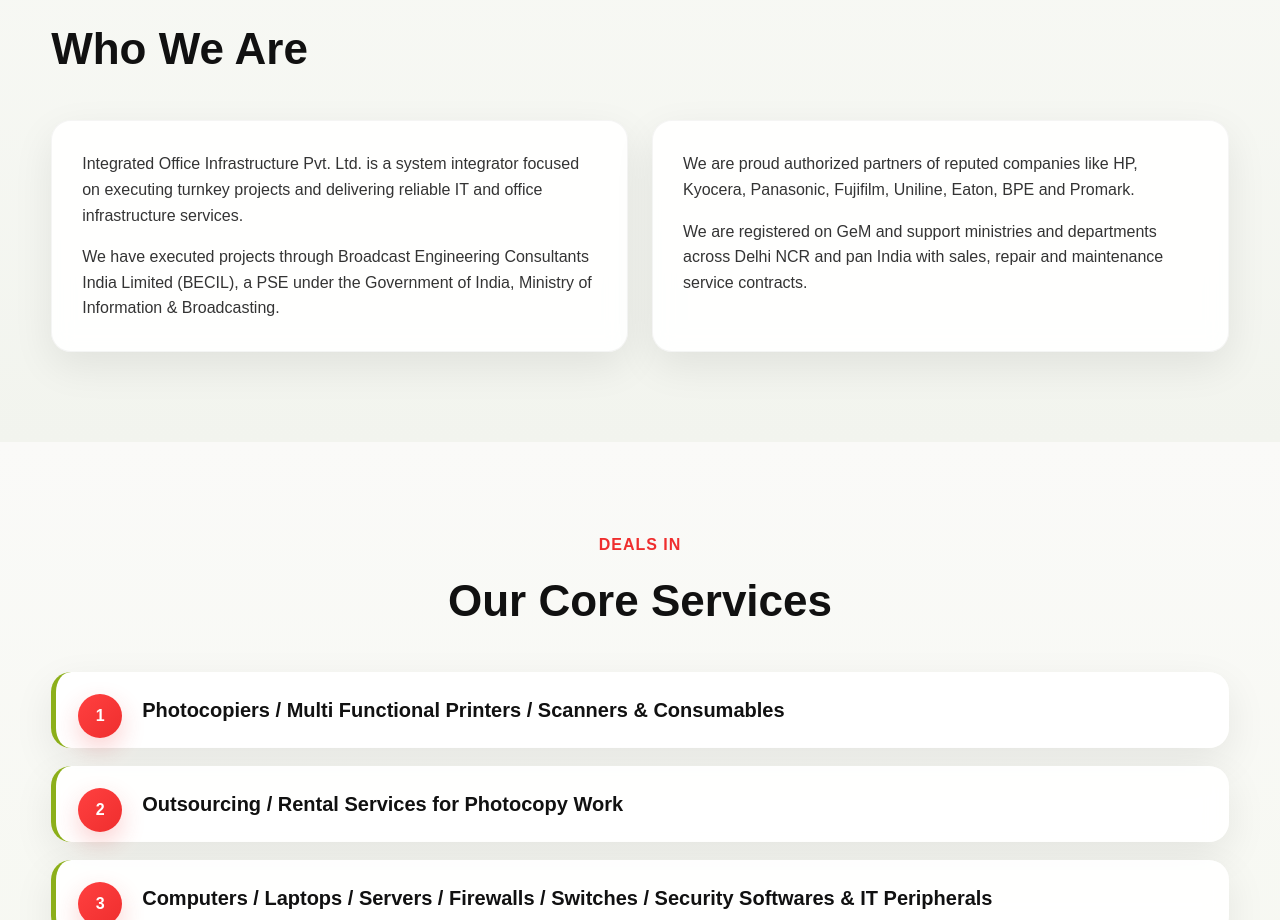
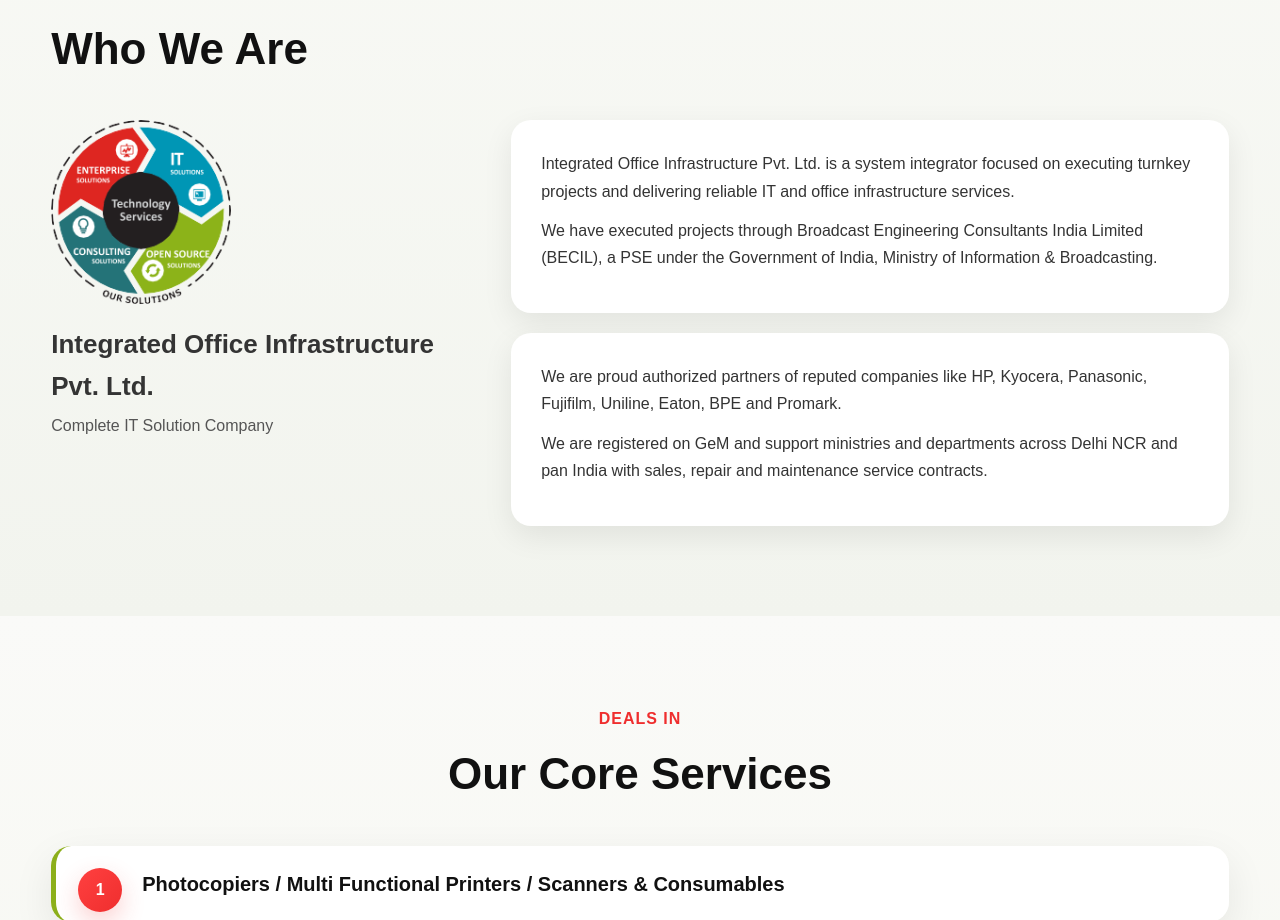
Before and after one commit to JagbirSingh2553/Integrated-Technologies, a React (Create React App) app: page / in a window 1280 px wide. Shown: the part 1384-2304 px from the top of the page. Built offline with nearby package versions, Linux system fonts and the light colour scheme.

Commit message:
minor updates

```diff
--- a/public/index.html
+++ b/public/index.html
@@ -2,7 +2,7 @@
 <html lang="en">
   <head>
     <meta charset="utf-8" />
-    <link rel="icon" href="%PUBLIC_URL%/favicon.ico" />
+    <link rel="icon" href="logo.png" />
     <meta name="viewport" content="width=device-width, initial-scale=1" />
     <meta name="theme-color" content="#000000" />
     <meta
--- a/src/components/About.jsx
+++ b/src/components/About.jsx
@@ -4,55 +4,79 @@
   return (
     <section id="about" className="section section-soft">
       <div className="container">
+
         <motion.div
           className="section-header"
           initial={{ opacity: 0, y: 30 }}
           whileInView={{ opacity: 1, y: 0 }}
-          viewport={{ once: true, amount: 0.25 }}
-          transition={{ duration: 0.6 }}
+          viewport={{ once: true }}
         >
           <span className="section-tag">Company Profile</span>
           <h2>Who We Are</h2>
         </motion.div>
 
         <div className="about-grid">
+
           <motion.div
-            className="info-card reveal-card"
+            className="about-left"
+            initial={{ opacity: 0, x: -30 }}
+            whileInView={{ opacity: 1, x: 0 }}
+            viewport={{ once: true }}
+          >
+            <img src="/logo.png" alt="IOIPL Logo" className="about-logo"/>
+
+            <h3>Integrated Office Infrastructure Pvt. Ltd.</h3>
+            <p className="subtitle">Complete IT Solution Company</p>
+          </motion.div>
+
+
+          <div className="about-right">
+
+            <motion.div
+              className="about-card"
               initial={{ opacity: 0, y: 35 }}
               whileInView={{ opacity: 1, y: 0 }}
               viewport={{ once: true }}
-            transition={{ duration: 0.55 }}
             >
               <p>
                 Integrated Office Infrastructure Pvt. Ltd. is a system integrator
                 focused on executing turnkey projects and delivering reliable IT
                 and office infrastructure services.
               </p>
+
               <p>
                 We have executed projects through Broadcast Engineering
                 Consultants India Limited (BECIL), a PSE under the Government of
                 India, Ministry of Information & Broadcasting.
               </p>
+
             </motion.div>
 
+
             <motion.div
-            className="info-card reveal-card"
+              className="about-card"
               initial={{ opacity: 0, y: 35 }}
               whileInView={{ opacity: 1, y: 0 }}
               viewport={{ once: true }}
-            transition={{ duration: 0.55, delay: 0.12 }}
             >
               <p>
-              We are proud authorized partners of reputed companies like HP,
-              Kyocera, Panasonic, Fujifilm, Uniline, Eaton, BPE and Promark.
+                We are proud authorized partners of reputed companies like
+                HP, Kyocera, Panasonic, Fujifilm, Uniline, Eaton,
+                BPE and Promark.
               </p>
+
               <p>
-              We are registered on GeM and support ministries and departments
-              across Delhi NCR and pan India with sales, repair and maintenance
-              service contracts.
+                We are registered on GeM and support ministries and
+                departments across Delhi NCR and pan India with sales,
+                repair and maintenance service contracts.
               </p>
+
             </motion.div>
+
           </div>
+
+        </div>
+
       </div>
     </section>
   );
--- a/src/components/Navbar.jsx
+++ b/src/components/Navbar.jsx
@@ -19,7 +19,7 @@
           animate={{ opacity: 1, y: 0 }}
           transition={{ duration: 0.45 }}
         >
-          <img src="/logo.png" alt="IOIPL Logo" className="brand-logo" />
+          <img src="./logo.png" alt="IOIPL Logo" className="brand-logo" />
           <div className="brand-text">
             <h2>Integrated Office Infrastructure Pvt. Ltd.</h2>
             <p>Complete IT Solution Company</p>
--- a/src/index.css
+++ b/src/index.css
@@ -408,12 +408,6 @@
   color: var(--dark);
 }
 
-.about-grid {
-  display: grid;
-  grid-template-columns: repeat(2, 1fr);
-  gap: 24px;
-}
-
 .info-card {
   padding: 30px;
   border: 1px solid rgba(0, 0, 0, 0.04);
@@ -677,7 +671,6 @@
 
 @media (max-width: 992px) {
   .hero-grid,
-  .about-grid,
   .amc-grid,
   .contact-wrapper {
     grid-template-columns: 1fr;
@@ -761,3 +754,51 @@
     padding: 12px 18px;
   }
 }
+
+
+.about-grid{
+  display:grid;
+  grid-template-columns: 420px 1fr;
+  gap:40px;
+  align-items:start;
+}
+
+.about-left{
+  display:flex;
+  flex-direction:column;
+}
+
+.about-logo{
+  width:180px;
+  margin-bottom:20px;
+}
+
+.about-left h3{
+  font-size:26px;
+  font-weight:700;
+  margin-bottom:6px;
+}
+
+.subtitle{
+  color:#555;
+  font-size:16px;
+}
+
+.about-right{
+  display:flex;
+  flex-direction:column;
+  gap:20px;
+}
+
+.about-card{
+  background:white;
+  padding:30px;
+  border-radius:20px;
+  box-shadow:0 10px 30px rgba(0,0,0,0.08);
+}
+
+.about-card p{
+  font-size:16px;
+  line-height:1.7;
+  margin-bottom:12px;
+}
```
Lines whose indentation alone changed are shown as unchanged.
